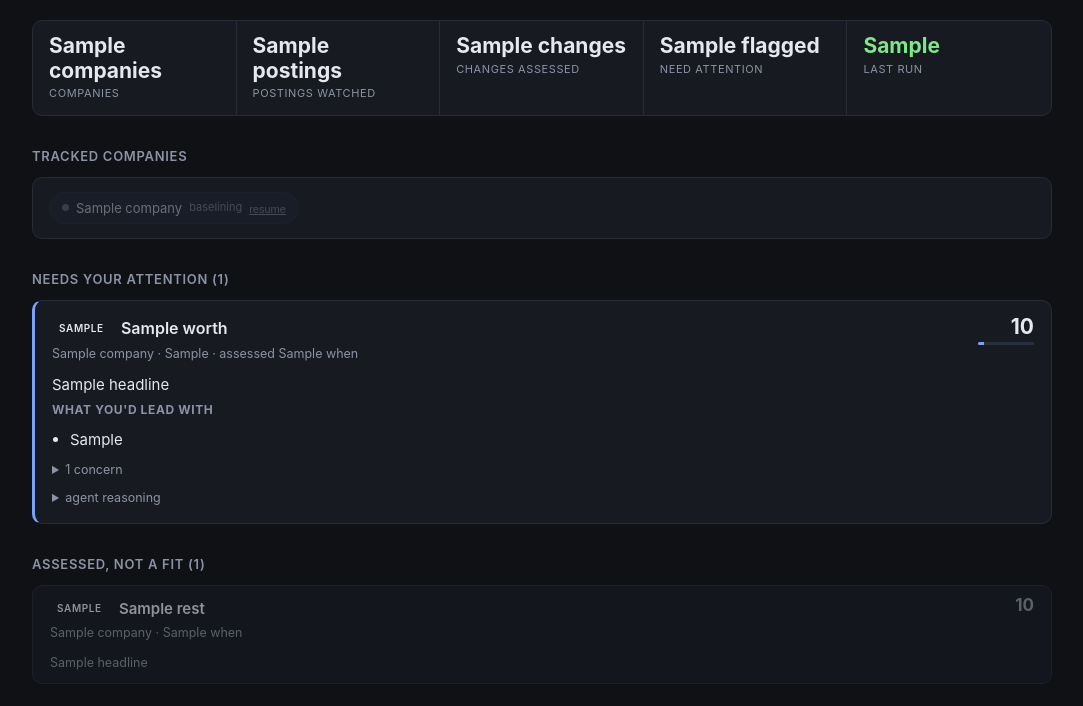
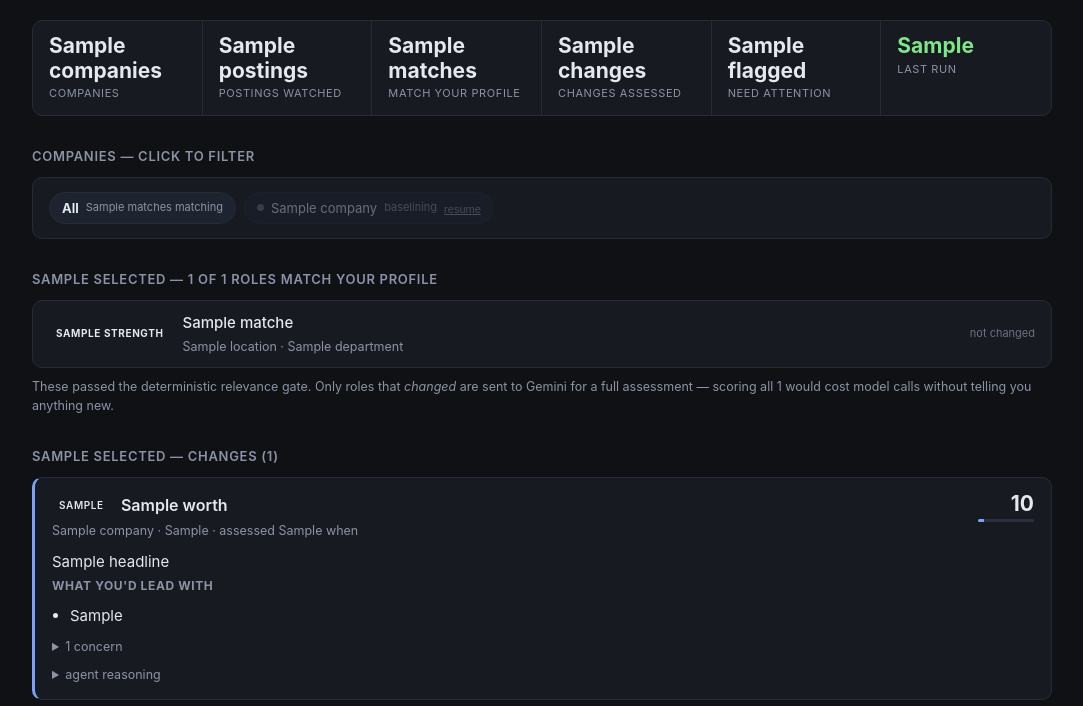
Before and after one commit to akashthecoder/jobs-nightwatch, a FastAPI app: template dashboard/templates/index.html in a window 1280 px wide. Shown: the part 108-814 px from the top of the page, without its empty margins (98-1181 px from the left). Before the commit the page ends 792 px from the top, so only its background shows below. Run offline with FastAPI, Linux system fonts and the light colour scheme; the template is opened without the code that fills it: most values are stand-ins (such as "Sample title", 1, 10 or a date in 2020).

Commit message:
Add company filter view with match counts
Company chips now show matches/total and act as filters; clicking one
lists that company's qualifying roles by match strength, All returns to
the change feed.

"Qualifying" means passing the deterministic gate - these roles are NOT
scored by Gemini. Assessing all 315 would cost ~315 model calls to say
nothing new; the model's job is explaining what changed. Roles that were
assessed (because they changed) show their real fit_score, the rest are
labelled "not changed", so nothing looks model-judged when it is not.

Two tiers come from the filter that already existed: high (title
matched) and medium (>=4 core skills, no title match). No invented
numeric score - a fake number beside the agent's real fit_score would
imply a judgement that never happened.

Matches are written to the company document during collection rather
than queried at render time: one read per company, no composite index.

Live: 315 of 2,756 postings match across 10 companies.

Co-Authored-By: Claude Opus 5 <noreply@anthropic.com>

```diff
--- a/common/store.py
+++ b/common/store.py
@@ -83,19 +83,30 @@ def mark_baselined(board_token: str) -> None:
     db().collection(COMPANIES).document(board_token).update({"baselined": True})
 
 
-def record_run_stats(board_token: str, posting_count: int, change_count: int) -> None:
+def record_run_stats(
+    board_token: str,
+    posting_count: int,
+    change_count: int,
+    matches: list[dict] | None = None,
+) -> None:
     """Stamp a company with the outcome of the run that just finished.
 
-    The dashboard renders these so a visitor can see the system is actually
-    running on a timer, rather than showing a static page of past results.
+    `matches` is the list of postings that passed the relevance gate, already
+    sorted. It is stored ON THE COMPANY DOCUMENT rather than queried, so the
+    dashboard needs one read per company instead of scanning thousands of
+    postings -- and no composite index has to exist.
+
+    Capped at 100 entries to stay well inside Firestore's 1 MB document limit.
     """
-    db().collection(COMPANIES).document(board_token).update(
-        {
-            "last_collected_at": datetime.now(timezone.utc).isoformat(),
-            "posting_count": posting_count,
-            "last_change_count": change_count,
-        }
-    )
+    payload = {
+        "last_collected_at": datetime.now(timezone.utc).isoformat(),
+        "posting_count": posting_count,
+        "last_change_count": change_count,
+    }
+    if matches is not None:
+        payload["matches"] = matches[:100]
+        payload["match_count"] = len(matches)
+    db().collection(COMPANIES).document(board_token).update(payload)
 
 
 # --------------------------------------------------------------------------
--- a/dashboard/main.py
+++ b/dashboard/main.py
@@ -62,7 +62,12 @@ def ago(iso: str | None) -> str:
 
 
 @app.get("/", response_class=HTMLResponse)
-def index(request: Request, ran: str | None = None, error: str | None = None):
+def index(
+    request: Request,
+    company: str | None = None,
+    ran: str | None = None,
+    error: str | None = None,
+):
     companies = store.list_companies()
     decisions = store.list_decisions(limit=200)
 
@@ -70,6 +75,24 @@ def index(request: Request, ran: str | None = None, error: str | None = None):
         c["last_checked"] = ago(c.get("last_collected_at"))
     for d in decisions:
         d["when"] = ago(d.get("decided_at"))
+
+    # Company view: matching roles for one company, plus its own changes.
+    selected = None
+    matches = []
+    if company:
+        selected = next((c for c in companies if c["board_token"] == company), None)
+        if selected:
+            matches = selected.get("matches", []) or []
+            # Attach the agent's verdict where one exists. Most matching roles
+            # have never been assessed -- they passed the cheap gate but never
+            # changed, so no model call was ever warranted.
+            by_id = {d.get("doc_id"): d for d in decisions}
+            for m in matches:
+                d = by_id.get(m["doc_id"])
+                if d:
+                    m["fit_score"] = d.get("fit_score")
+                    m["assessed"] = True
+            decisions = [d for d in decisions if d.get("board_token") == company]
 
     # Surface what needs attention first; everything else is still visible
     # below, because "we looked and it is not a fit" is a useful answer too.
@@ -85,6 +108,7 @@ def index(request: Request, ran: str | None = None, error: str | None = None):
     stats = {
         "companies": sum(1 for c in companies if c.get("enabled")),
         "postings": sum(c.get("posting_count", 0) for c in companies),
+        "matches": sum(c.get("match_count", 0) for c in companies),
         "changes": len(decisions),
         "flagged": len(worth),
         "last_run": ago(last_run),
@@ -101,6 +125,8 @@ def index(request: Request, ran: str | None = None, error: str | None = None):
             "worth": worth,
             "rest": rest,
             "stats": stats,
+            "selected": selected,
+            "matches": matches,
             "ran": ran,
             "error": error,
             "has_collector": bool(COLLECTOR_URL),
--- a/dashboard/templates/index.html
+++ b/dashboard/templates/index.html
@@ -92,6 +92,28 @@
          border-radius:7px; font-weight:600; cursor:pointer; font-size:14px; }
   .empty { color:var(--muted); padding:24px; text-align:center; }
   form.inline { display:inline; }
+
+  /* company filter chips */
+  .chip.filter { text-decoration:none; cursor:pointer; }
+  .chip.filter:hover { border-color:var(--accent); }
+  .chip.filter.active { border-color:var(--accent); background:#1d2740; }
+  .chip-link { display:flex; align-items:center; gap:7px; text-decoration:none; color:inherit; }
+  .chip .sub b { color:var(--accent); }
+
+  /* matching-roles list */
+  .mrow { display:flex; align-items:center; gap:12px; padding:10px 16px;
+          border-bottom:1px solid var(--line); }
+  .mrow:last-child { border-bottom:none; }
+  .mtitle { flex:1; min-width:0; }
+  .mtitle a { text-decoration:none; font-weight:500; }
+  .mtitle a:hover { color:var(--accent); }
+  .strength { font-size:10px; text-transform:uppercase; letter-spacing:.6px;
+              font-weight:700; padding:2px 7px; border-radius:4px; min-width:58px;
+              text-align:center; }
+  .s-high { background:#14361f; color:#7ee787; }
+  .s-medium { background:#2f2a12; color:#e3c76a; }
+  .assessed { font-size:11px; color:var(--accent); white-space:nowrap; }
+  .unassessed { font-size:11px; color:var(--off); white-space:nowrap; }
   .hdr-row { display:flex; justify-content:space-between; align-items:center; gap:12px; }
 </style>
 </head>
@@ -109,13 +131,14 @@
   <div class="stats">
     <div class="stat"><div class="n">{{ stats.companies }}</div><div class="l">Companies</div></div>
     <div class="stat"><div class="n">{{ stats.postings }}</div><div class="l">Postings watched</div></div>
+    <div class="stat"><div class="n">{{ stats.matches }}</div><div class="l">Match your profile</div></div>
     <div class="stat"><div class="n">{{ stats.changes }}</div><div class="l">Changes assessed</div></div>
     <div class="stat"><div class="n">{{ stats.flagged }}</div><div class="l">Need attention</div></div>
     <div class="stat live"><div class="n">{{ stats.last_run or '—' }}</div><div class="l">Last run</div></div>
   </div>
 
   <div class="hdr-row">
-    <h2 style="margin:22px 0 11px;">Tracked companies</h2>
+    <h2 style="margin:22px 0 11px;">Companies &mdash; click to filter</h2>
     {% if has_collector %}
     <form class="inline" method="post" action="/run-now">
       <button class="btn" type="submit">Run now</button>
@@ -124,13 +147,21 @@
   </div>
 
   <div class="panel companies">
+    <a class="chip filter {% if not selected %}active{% endif %}" href="/">
+      <strong>All</strong>
+      <span class="sub">{{ stats.matches }} matching</span>
+    </a>
     {% for c in companies %}
-    <span class="chip {% if not c.enabled %}off{% endif %}">
-      <span class="dot"></span>
-      {{ c.name }}
-      <span class="sub">
-        {%- if not c.baselined %}baselining{% elif c.last_checked %}{{ c.last_checked }}{% endif -%}
-      </span>
+    <span class="chip filter {% if selected and selected.board_token == c.board_token %}active{% endif %} {% if not c.enabled %}off{% endif %}">
+      <a href="/?company={{ c.board_token }}" class="chip-link">
+        <span class="dot"></span>
+        {{ c.name }}
+        <span class="sub">
+          {%- if not c.baselined %}baselining
+          {%- elif c.match_count is defined %}<b>{{ c.match_count }}</b>/{{ c.posting_count }}
+          {%- elif c.last_checked %}{{ c.last_checked }}{% endif -%}
+        </span>
+      </a>
       <form class="inline" method="post" action="/toggle">
         <input type="hidden" name="board_token" value="{{ c.board_token }}">
         <input type="hidden" name="enabled" value="{{ 'false' if c.enabled else 'true' }}">
@@ -140,7 +171,36 @@
     {% endfor %}
   </div>
 
-  <h2>Needs your attention ({{ worth|length }})</h2>
+  {% if selected %}
+    <h2>
+      {{ selected.name }} &mdash; {{ selected.match_count or 0 }} of {{ selected.posting_count or 0 }} roles match your profile
+    </h2>
+    <div class="panel" style="padding:0;">
+      {% for m in matches %}
+      <div class="mrow">
+        <span class="strength s-{{ m.strength }}">{{ m.strength }}</span>
+        <div class="mtitle">
+          <a href="{{ m.url }}" target="_blank" rel="noopener">{{ m.title }}</a>
+          <div class="meta">{{ m.location }}{% if m.department %} &middot; {{ m.department }}{% endif %}</div>
+        </div>
+        {% if m.assessed %}
+          <span class="assessed">assessed &middot; {{ m.fit_score }}</span>
+        {% else %}
+          <span class="unassessed">not changed</span>
+        {% endif %}
+      </div>
+      {% else %}
+      <div class="empty">No roles from {{ selected.name }} passed the relevance gate.</div>
+      {% endfor %}
+    </div>
+    <p class="meta" style="margin-top:9px;">
+      These passed the deterministic relevance gate. Only roles that <em>changed</em> are
+      sent to Gemini for a full assessment &mdash; scoring all {{ selected.match_count or 0 }}
+      would cost model calls without telling you anything new.
+    </p>
+  {% endif %}
+
+  <h2>{% if selected %}{{ selected.name }} &mdash; changes {% else %}Needs your attention {% endif %}({{ worth|length }})</h2>
   {% if not worth %}
     <div class="panel empty">
       Nothing needs your attention right now.<br>
```
Also changed, not shown: collector/pipeline.py (+19 -1 lines), common/relevance.py (+14 -0 lines), decisions.md (+55 -0 lines).
